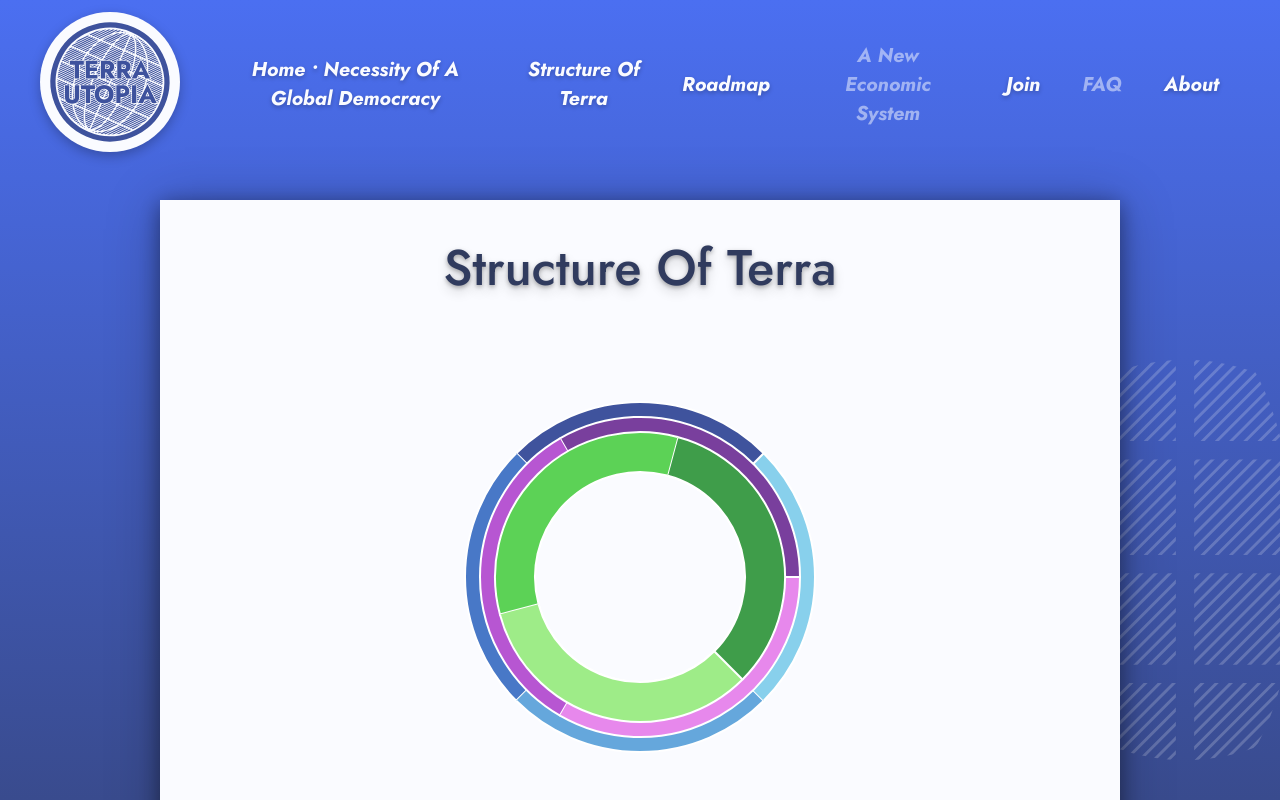
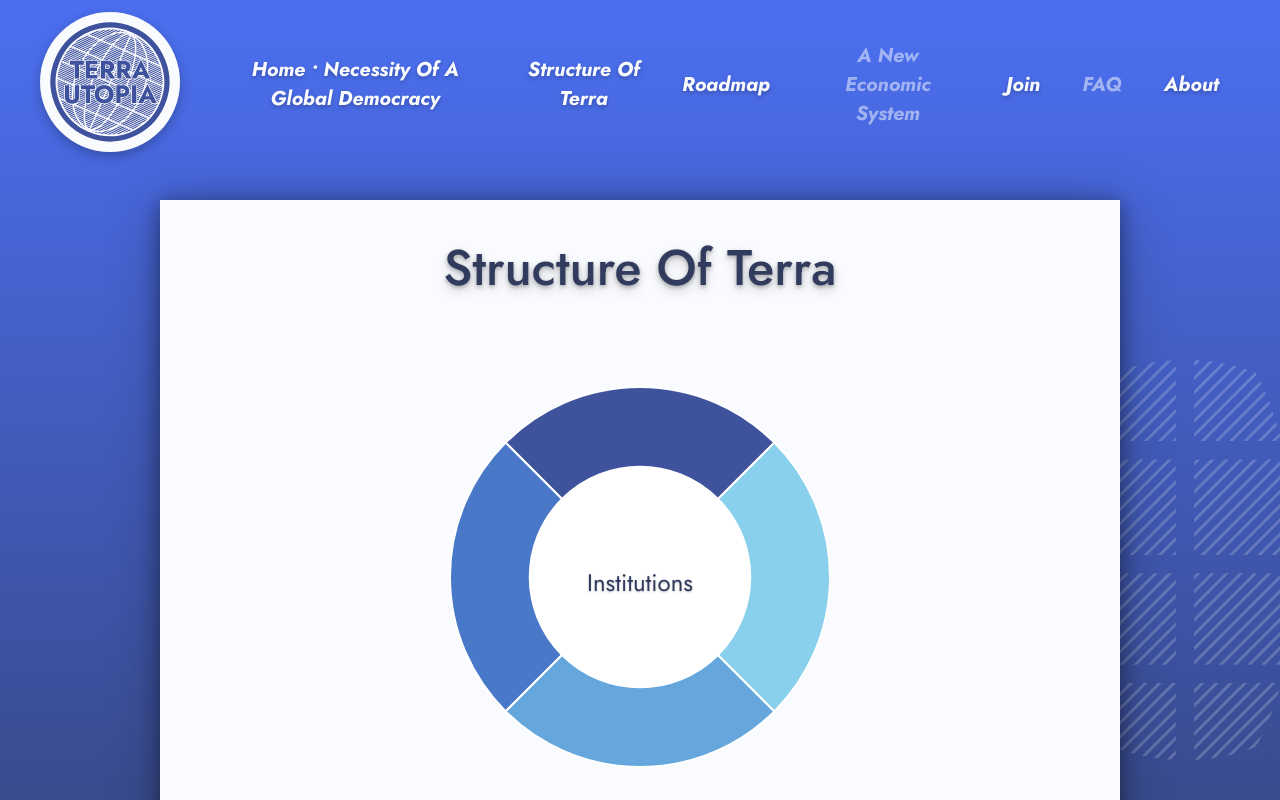
Before and after one commit to terra-utopia/terra-utopia-website, a Nuxt app: page /structure-of-terra in a window 1280 px wide. Shown: the top 800 px of the page. Built offline with nearby package versions, Linux system fonts and the light colour scheme.

Commit message:
further development of 'structure of terra' page

```diff
--- a/components/InstitutionsDiagram.vue
+++ b/components/InstitutionsDiagram.vue
@@ -1,13 +1,13 @@
 <template>
-    <div class="institutions-diagram" v-html="buildDiagram()"></div>
+    <div id="institutions-diagram" v-html="buildDiagram()"></div>
 </template>
 
 <script>
 const settings = {
     width: 50,
-    marginRatio: 0.2,
+    marginRatio: 0,
     ratioInnerCircle: 2,
-    growthRatio: 0.3,
+    growthRatio: 0.4,
 
     startingAngle: Math.PI*3/4,
     divAngle: -Math.PI/4,
@@ -24,13 +24,18 @@ export default {
             required: true,
         }
     },
+    data(){
+        return {
+            currentDepth: 0,
+        }
+    },
     methods: {
         buildDiagram(){
             const width = settings.width;
+            const ratioInnerCircle = settings.ratioInnerCircle;
+            const maxDepth = this.getMaxDepth(this.content);
 
             let html = "";
-            const maxDepth = this.getMaxDepth(this.content);
-            const ratioInnerCircle = settings.ratioInnerCircle;
 
             html += '<svg class="diagram-svg" height="'+((maxDepth+1+ratioInnerCircle)*2*width)+'" width="'+((maxDepth+1+ratioInnerCircle)*2*width)+'">';
 
@@ -38,14 +43,16 @@ export default {
 
             html += '</svg>';
 
+            html += '<div style="max-width:'+1.8*width*ratioInnerCircle+'px" id="diagram-inner">Institutions</div>';
+
             return html;
         },
-        buildSection(array, depth, parentID, maxDepth){
+        buildSection(array, depth, parentClass, maxDepth){
             if (!depth) {
                 depth = 0;
             }
-            if (!parentID) {
-                parentID = '';
+            if (!parentClass) {
+                parentClass = '';
             }
             if (!maxDepth) {
                 maxDepth = this.getMaxDepth(array);
@@ -59,7 +66,7 @@ export default {
 
             const maxRadius = width*(1+ratioInnerCircle+maxDepth);
             const outerRadius = width*(1+ratioInnerCircle+(maxDepth-depth)*growthRatio);
-            const innerRadius = width*(ratioInnerCircle);
+            const innerRadius = Math.pow(1.05,maxDepth-1-depth)*width*(ratioInnerCircle);
 
             let html="";
             let childhtml = "";
@@ -67,12 +74,14 @@ export default {
 
             for(let element of array)
             {
-                const ID = parentID+element.title.replace(/ /g,'');
+                const elClass = ((parentClass) ? parentClass+' '+parentClass+'-':'')+element.title.replace(/ /g,'');
                 let elhtml = '<path ';
 
                 elhtml += 'fill="'+this.calculateColor(depth, array.length, elCounter)+'" ';
 
-                elhtml += 'id="'+ID+'" ';
+                elhtml += 'class="'+elClass+'" ';
+
+                elhtml += (depth!=0)?'style="opacity: 0; pointer-events: none;"':'';
 
                 elhtml += 'd=" ';
 
@@ -102,18 +111,44 @@ export default {
                 +(maxRadius+(innerRadius+margin)*Math.sin(offsetAngle+2*Math.PI/array.length*elCounter))+' '
                 +(maxRadius+(innerRadius+margin)*Math.cos(offsetAngle+2*Math.PI/array.length*elCounter))+' ';
 
-                elhtml += '" />';
+                elhtml += 'Z" />';
 
                 html += elhtml;
 
                 if (element.children) {
-                    childhtml += this.buildSection(element.children, depth+1, '', maxDepth);
+                    childhtml += this.buildSection(element.children, depth+1, elClass, maxDepth);
                 }
 
                 elCounter++;
             }
 
             html += childhtml;
+
+            html += '<path id="inner-circle" fill="#fff" d=" ';
+
+            html += 'M '
+            +maxRadius+' '
+            +(maxRadius+1.05*(innerRadius+margin))+' ';
+
+            html += 'A '
+            +1.05*(innerRadius+margin)+' '
+            +1.05*(innerRadius+margin)+' '
+            +0+' '
+            +0+' '
+            +1+' '
+            +maxRadius+' '
+            +(maxRadius-1.05*(innerRadius+margin))+' ';
+
+            html += 'A '
+            +1.05*(innerRadius+margin)+' '
+            +1.05*(innerRadius+margin)+' '
+            +0+' '
+            +0+' '
+            +1+' '
+            +maxRadius+' '
+            +(maxRadius+1.05*(innerRadius+margin))+' ';
+
+            html += '"Z />';
 
             return html;
         },
@@ -141,12 +176,120 @@ export default {
             return color;
         },
         addEventListeners(){
-            // for (const path of document.getElementsByTagName("path")) {
-            //     path.addEventListener("click", click);
-            // }
+            for (const path of document.getElementsByTagName("path")) {
+                if (path.id != "inner-circle"){
+                    path.addEventListener("click", this.click);
+                    path.addEventListener("mouseover", this.hover);
+                    path.addEventListener("mouseleave", this.mouseleave);
+                }
+            }
+        },
+        click(e){
+            const pathElements = document.getElementById("institutions-diagram").getElementsByTagName("path");
+            const children = document.getElementsByClassName(e.target.classList[e.target.classList.length-1]);
+            if (this.currentDepth+1 == e.target.classList.length) {
+                if (children.length>1) {
+                    this.currentDepth++;
+                }
+                for (const child of children) {
+                    if (child.classList.length == this.currentDepth+1) {
+                        child.style.opacity = 1;
+                        child.style.pointerEvents = "initial";
+                    }
+                }
+                this.$router.push({ path: "" , query: { target: e.target.classList[e.target.classList.length-1] } });
+            } else {
+                this.currentDepth=e.target.classList.length-1;
+                for (const path of pathElements) {
+                    if (path.classList.length > this.currentDepth+1) {
+                        path.style.opacity = 0;
+                        path.style.pointerEvents = "none";
+                    }
+                }
+            }
+        },
+        hover(e){
+            let targetSelection = e.target.classList[e.target.classList.length-1].split("-");
+            let targetText = this.getTargetText(this.content, targetSelection);
+            document.getElementById("diagram-inner").innerHTML=targetText.title;
+        },
+        getTargetText(texts, targetSelection){
+            let targetClasses = [...targetSelection];
+            let targetText = "";
+            let targetClass = targetClasses.shift();
+            for (const text of texts) {
+                if (text.title.replace(/ /g,"")===targetClass) {
+                    if (text.children && targetClasses.length>0) {
+                        targetText = this.getTargetText(text.children, targetClasses);
+                    } else {
+                        targetText = text;
+                    }
+                }
+            }
+            return targetText;
+        },
+        mouseleave(){
+            if (this.$route.query.target) {
+                let targetSelection = this.$route.query.target.split("-");
+                let targetText = this.getTargetText(this.content, targetSelection);
+                document.getElementById("diagram-inner").innerHTML=targetText.title;
+            } else {
+                document.getElementById("diagram-inner").innerHTML="Institutions";
+            }
+        },
+        displayCurrentChildren(){
+            if (this.$route.query.target) {
+                let targetSelection = this.$route.query.target.split("-");
+
+                let newTargetSelection = [];
+                let counter = 0;
+                for (let targetClass of targetSelection) {
+                    let newTargetClass = "";
+                    for (let i = 0; i < counter; i++) {
+                        newTargetClass += targetSelection[i]+'-';
+                    }
+                    newTargetClass += targetClass;
+                    newTargetSelection[counter] = newTargetClass;
+                    counter++;
+                };
+                const pathElements = document.getElementById("institutions-diagram").getElementsByTagName("path");
+
+                this.currentDepth=newTargetSelection.length;
+
+                while (newTargetSelection.length>0) {
+                    let target;
+                    for (const path of pathElements) {
+                        if (newTargetSelection.length===path.classList.length&&newTargetSelection.every((value,index)=>value===path.classList[index])) {
+                            target = path;
+                        }
+                    }
+
+                    if (target) {
+                        const children = document.getElementsByClassName(target.classList[target.classList.length-1]);
+                        if (this.currentDepth+1 > target.classList.length) {
+                            for (const child of children) {
+                                if (child.classList.length <= this.currentDepth+1) {
+                                    child.style.opacity = 1;
+                                    child.style.pointerEvents = "initial";
+                                }
+                            }
+                        } else {
+                            for (const path of pathElements) {
+                                if (path.classList.length > this.currentDepth+1) {
+                                    path.style.opacity = 0;
+                                    path.style.pointerEvents = "none";
+                                }
+                            }
+                        }
+                    }
+
+                    newTargetSelection.pop();
+                }
+            }
         }
     },
-    created(){
+    mounted(){
+        this.displayCurrentChildren();
         this.addEventListeners();
     }
 }
@@ -154,13 +297,30 @@ export default {
 
 <style lang="scss"> //not scoped, because otherwise the svg will not be affected
 @import "~/assets/shared-styles.scss";
-.institutions-diagram{
+#institutions-diagram{
+    position: relative;
+
+    #diagram-inner{
+        position: absolute;
+        top: 50%;
+        left: 50%;
+        transform: translate3d(-50%,-50%,0);
+    }
 
     .diagram-svg{
-        // fill: $c-dark;
         stroke-width: 2px;
         stroke: #fff;
-        border-radius: 200px;
+
+        path{
+            transition: transform 0.2s ease-in-out, opacity .5s ease-in-out;
+            transform-origin: center;
+
+            &:not(#inner-circle):hover, &.active-section{
+
+                transform: scale(1.03);
+                cursor: pointer;
+            }
+        }
     }
 }
 
```
Also changed, not shown: assets/structure-of-terra.js (+6 -6 lines).
